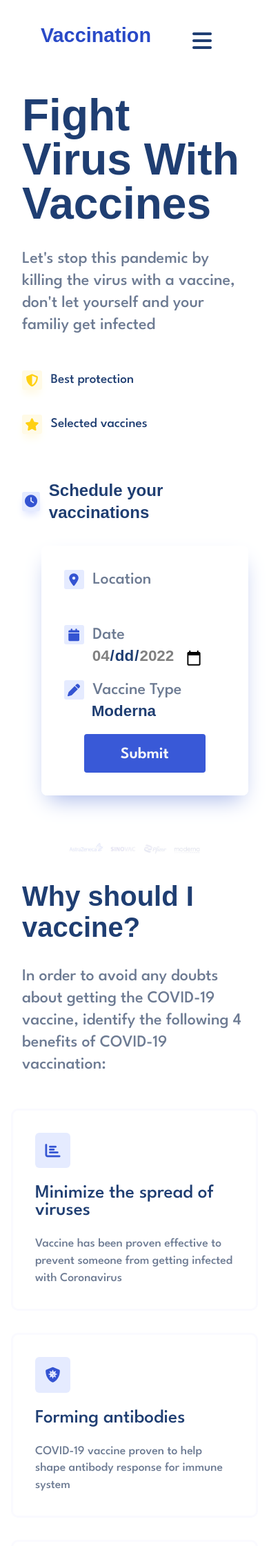
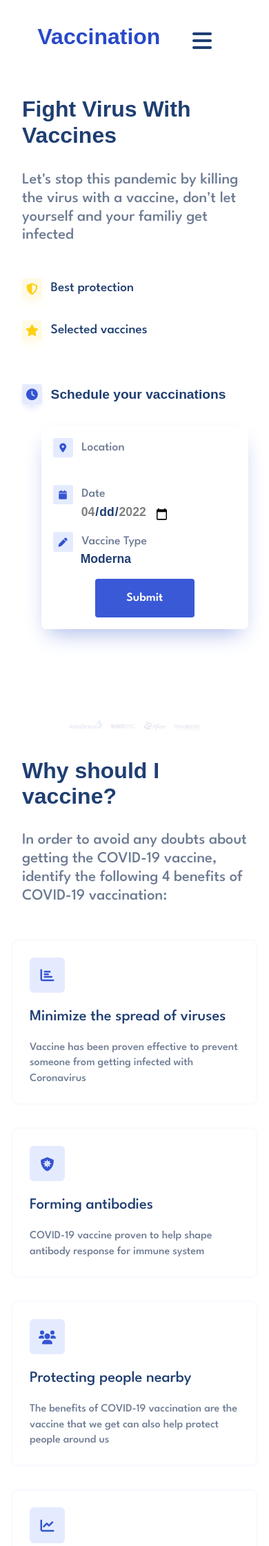
Before and after one commit to jedff/vaccination-csspractice, a PHP site: page / in a window 390 px wide. Shown: the top 2241 px of the page at 69% size. Run offline with PHP 8.4, Linux system fonts and the light colour scheme; some web fonts are replaced.

Commit message:
Responsive fix

```diff
--- a/index.css
+++ b/index.css
@@ -36,24 +36,25 @@
 }
 
 h1 {
-  line-height: 4rem;
+  line-height: 6rem;
   font-family: var(--ff-pri);
   font-weight: 800;
-  font-size: 4rem;
+  font-size: 5rem;
+  max-width: 35rem;
   margin: 0;
   color: var(--clr-pri);
 }
 h2 {
   font-family: var(--ff-pri);
   font-weight: 800;
-  font-size: 2.5rem;
+  font-size: 3rem;
   margin: 0;
   color: var(--clr-pri);
 }
 h3 {
   font-family: var(--ff-sec);
   font-weight: 500;
-  font-size: 1.7rem;
+  font-size: 2rem;
   margin: 0;
   color: var(--clr-pri);
 }
@@ -62,21 +63,21 @@ p {
   font-family: var(--ff-sec);
   margin: 0;
   color: var(--clr-sec);
-  line-height: 2rem;
-  font-size: 1.5rem;
+  line-height: 2.4rem;
+  font-size: 1.8rem;
   font-weight: 500;
 }
 p select,
 p input {
   font-family: var(--ff-pri);
-  font-size: 1.4rem;
+  font-size: 1.8rem;
   font-weight: 600;
   margin: 0;
   color: var(--clr-pri);
   border: none;
 }
 p label {
-  font-size: 1.5rem;
+  font-size: 1.8rem;
 }
 body {
   background-color: #ffffff;
@@ -148,7 +149,7 @@ nav {
   position: relative;
   font-family: var(--ff-pri);
   color: #2949c7;
-  font-size: 1.8rem;
+  font-size: 2rem;
   font-weight: 900;
   z-index: 1;
 }
@@ -171,14 +172,14 @@ nav {
   display: inline-block;
   text-decoration: none;
   padding: 1.2rem;
-  width: 11rem;
+  width: 12rem;
   height: 3.5rem;
   border-radius: 4px;
   border: none;
   background: var(--bg-btn-light);
   font-family: var(--ff-sec);
   font-weight: 600;
-  font-size: 1.45rem;
+  font-size: 1.6rem;
   cursor: pointer;
   color: var(--bg-btn);
   text-align: center;
@@ -201,14 +202,12 @@ nav {
 /*  ----------------------------------------------------  */
 .wrapper {
   display: flex;
-  flex-flow: column;
+  flex-flow: column wrap;
 }
-.wrapper > * {
-  flex: 0 1 100%;
-}
+
 section {
   position: relative;
-  max-width: 1600px;
+  max-width: 1900px;
   min-height: 900px;
   margin: auto;
 }
@@ -216,9 +215,9 @@ section {
 /* -------------------------------------------- FIGHT SECTION */
 
 .fight_container {
+  width: 100%;
   position: relative;
   display: flex;
-  height: inherit;
 }
 .fight_container_img {
   position: relative;
@@ -234,14 +235,17 @@ section {
   padding: 14rem 10rem 8rem 8rem;
   gap: 2rem;
 }
+.fight_container_text p{
+ max-width: 34ch;
+}
 .form_container {
-  margin-top: 8rem;
+  padding-top: 8rem;
 }
 .fight_container_img img {
   display: block;
   max-width: 100%;
   object-fit: contain;
-  margin-top: 8rem;
+  padding-top: 10rem;
 }
 .features {
   margin-top: 1rem;
@@ -262,9 +266,9 @@ section {
     "loci dati vaci but";
   top: 82%;
   left: 8.5%;
-  width: 70%;
+  width: 65rem;
   max-width: fit-content;
-  padding: 2rem;
+  padding: 3rem;
   background-color: rgba(255, 255, 255, .90);
   box-shadow: var(--bs);
   border: 1px solid #fff;
@@ -373,7 +377,7 @@ option {
 }
 .benefit_item p {
   position: relative;
-  font-size: 1.1rem;
+  font-size: 1.2rem;
   line-height: 1.4;
 }
 .benefit_item:hover {
@@ -714,31 +717,114 @@ option {
 
 /* --------------------------------------------------------*/
 
-@media (max-width: 1200px) {
-  header {
-    position: relative;
+@media (max-width: 1680px) {
+  h1 {
+    font-size: clamp(3rem, 4.2vw, 5rem);
+    line-height: 1.2;
   }
-  .fight_container_text {
+  h2 {
+    font-size: 2.5rem;
+  }
+  h3 {
+    font-size: 1.7rem;
+  }
+  p {
+    font-size: 1.4rem;
+    line-height: 1.2;
+  }
+  .feature {
+    font-size: 1.2rem;
+  }
+  .triangle2{
+    top: 27rem;
+  }
+  .fight_container_img {
     padding-top: 6rem;
-    flex: 0 1 55%;
+  }
+   .schedule_form {
+    top: 80%;
+  }
+  .schedule_form * {
+    font-size: 1.4rem;
+  }
+  .why_container_text {
+    padding-top: 5rem;
+  }
+  .benefits {
+    padding-top: 3rem;
+    gap: 1rem;
+  }
+  .benefit_item p{
+    font-size: 1rem;
+  }
+  .benefit_item {
+    flex: 0 1 23%;
+    padding: 1.5rem;
+  }
+  .prep_section_text {
+    padding-top: 6rem;
+  }
+  .prep_list {
+    padding-top: 3.5rem;
+  }
+  .emer_section_text {
+    padding-top: 6rem;
+  }
+  .emer_list {
+    gap: 1rem;
+    padding-top: 10rem;
+  }
+  .emer_item_text p {
+    font-size: .9rem;
+  }
+  .btn_emer {
+    width: 12rem;
+    font-size: 1.4rem;
+    font-weight: 500;
+  }
+}
+
+@media (max-width: 1280px) {
+  h1{
+    font-size: clamp(2rem, 5vw, 8rem);
+  }
+  h2{
+    font-size: 2rem;
+  }
+  h3 {
+    font-size: 1.4rem;
+  }
+  .fight_container_text{
+    flex: 0 1 60%;
   }
   .prep_section_text,
   .emer_section_text {
     flex: 0 1 55%;
-    padding-top: 4rem;
+    padding-top: 5rem;
     gap: 1rem;
   }
-  .fight_container_img,
   .emer_section_img,
   .prep_section_img {
     flex: 0 1 45%;
   }
   .emer_list{
     gap: 1rem;
-    margin-top: 4rem;
+    padding-top: 4rem;
+  }
+  .form_container {
+    padding-top: 0;
+  }
+  .schedule {
+    font-size: 1.2rem;
   }
   .schedule_form {
-    top: 70%;
+    padding: 1rem;
+    grid-template-rows: 1rem 1rem;
+    width: 50rem;
+  }
+  .schedule_form * {
+    font-size: 1.1rem;
+    max-width: 9rem;
   }
 }
 
--- a/index.html
+++ b/index.html
@@ -33,8 +33,8 @@
   </header>
   <main class="wrapper">
     <section class="fight_container">
+      <div class="triangle"></div>
         <div class="fight_container_text">
-          <div class="triangle"></div>
           <h1>Fight Virus With Vaccines</h1>
           <p>Let's stop this pandemic by killing the virus with a vaccine, don't let yourself and your familiy get infected</p>
           <div class="features">
```
Also changed, not shown: other parts of index.css (+13 -12 lines).
